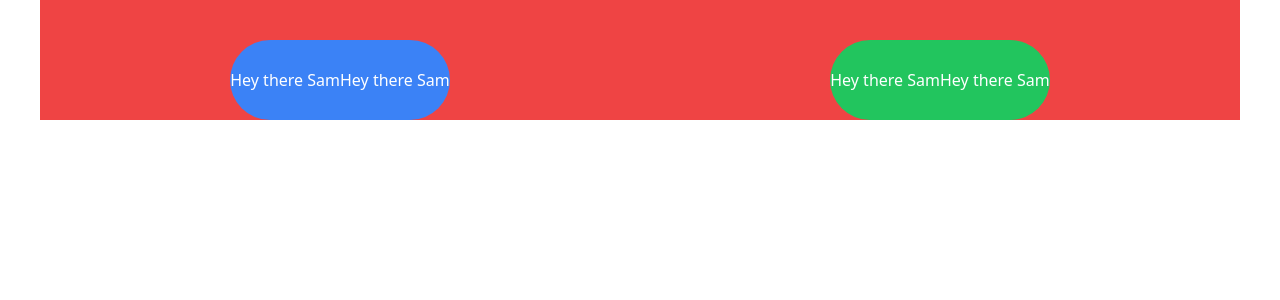
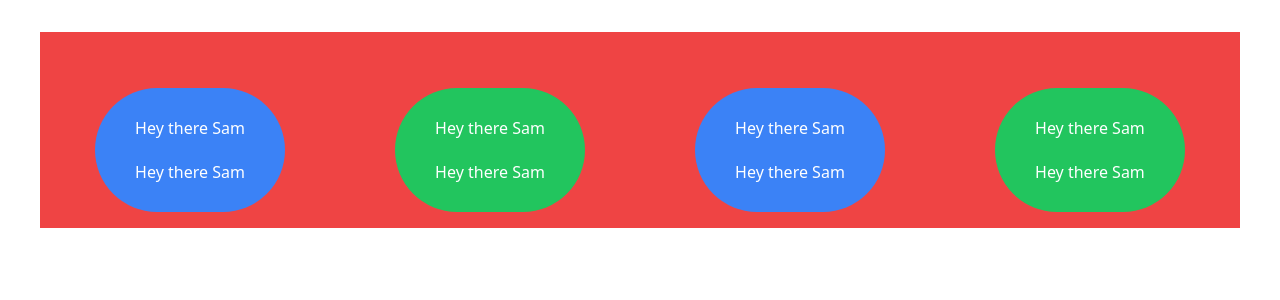
Before and after one commit to Sam516-Dev/my-project, a React (Create React App) app: page / in a window 1280 px wide. Shown: the top 300 px of the page. Built offline with nearby package versions, Linux system fonts and the light colour scheme.

Commit message:
changes
Signed-off-by: Sam516-Dev <samuelnjoroge3455@gmail.com>

```diff
--- a/src/App.js
+++ b/src/App.js
@@ -3,12 +3,20 @@ import './App.css'
 function App() {
   return (
     <fragment>
-      <div className=" bg-red-500 mx-10 flex">
-        <div className=" mx-auto mt-10 rounded-full py-7 justify-between flex bg-blue-500 font-medium">
+      <div className=" justify-between py-4 mt-8 items-center bg-red-500 mx-10 flex">
+        <div className=" flex-col gap-5 px-10  mx-auto mt-10 rounded-full py-7 justify-between flex bg-blue-500 font-medium">
           <h1 className=" text-white"> Hey there Sam </h1>
           <h1 className=" text-white"> Hey there Sam </h1>
         </div>
-        <div className="mx-auto bg-green-500  mt-10 rounded-full  py-7 justify-between flex font-medium">
+        <div className=" flex-col gap-5 px-10 mx-auto bg-green-500  mt-10 rounded-full  py-7 justify-between flex font-medium">
+          <h1 className=" text-white"> Hey there Sam </h1>
+          <h1 className=" text-white"> Hey there Sam </h1>
+        </div>
+        <div className=" flex-col gap-5 px-10  mx-auto mt-10 rounded-full py-7 justify-between flex bg-blue-500 font-medium">
+          <h1 className=" text-white"> Hey there Sam </h1>
+          <h1 className=" text-white"> Hey there Sam </h1>
+        </div>
+        <div className=" flex-col gap-5 px-10 mx-auto bg-green-500  mt-10 rounded-full  py-7 justify-between flex font-medium">
           <h1 className=" text-white"> Hey there Sam </h1>
           <h1 className=" text-white"> Hey there Sam </h1>
         </div>
```
